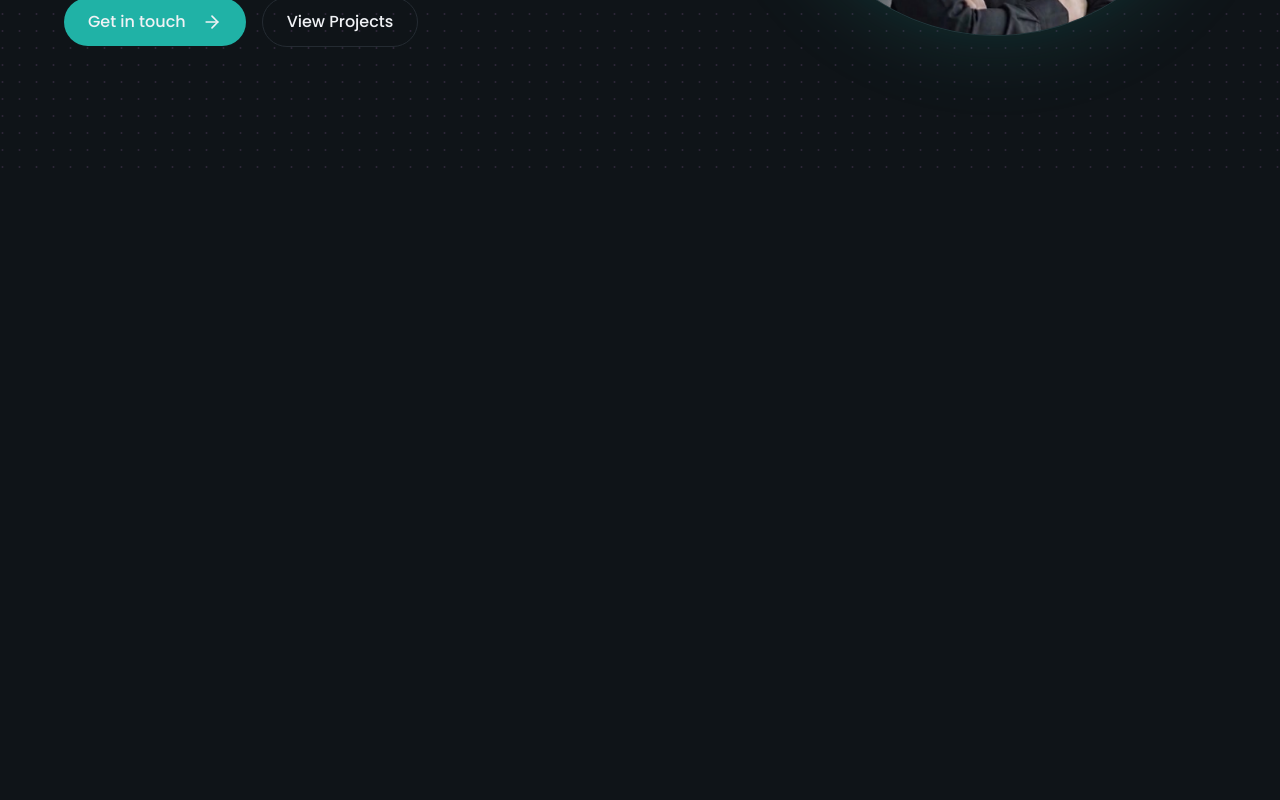
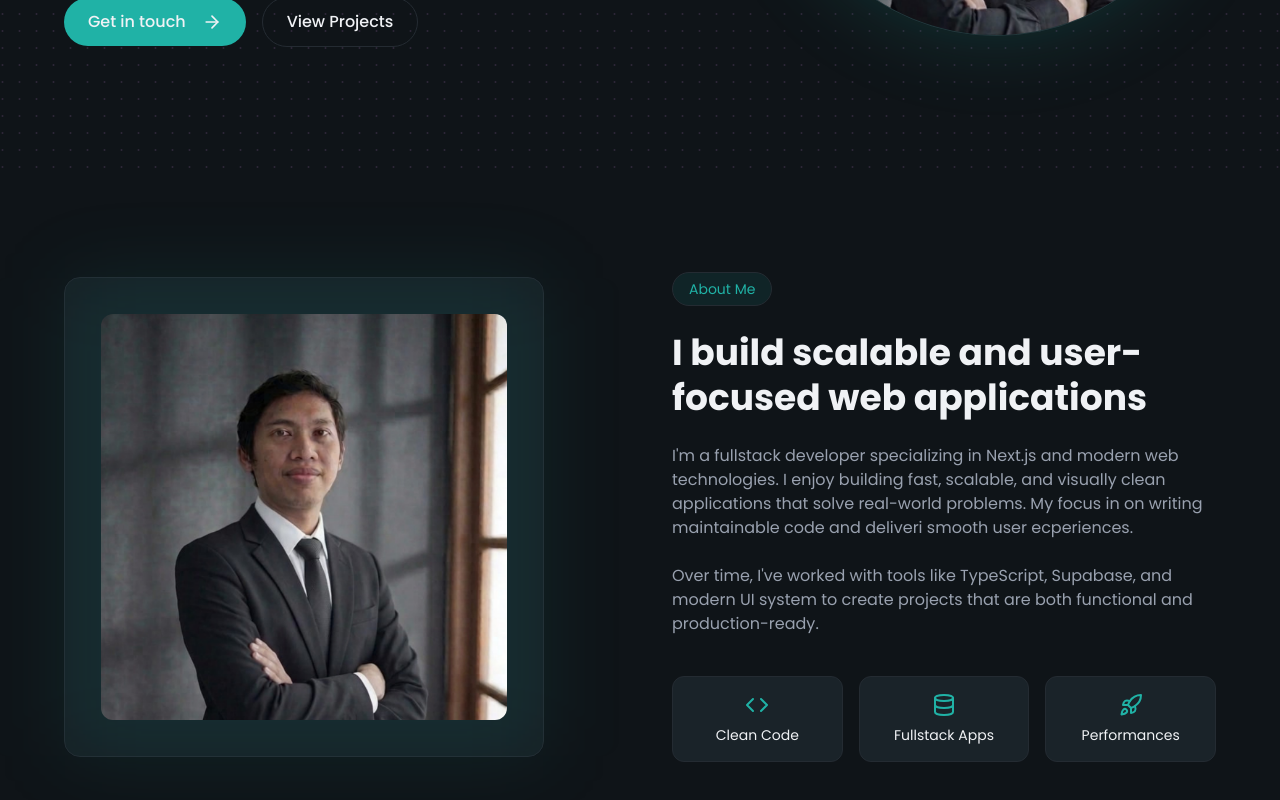
Before and after one commit to saepudinasep/my-portfolio, a Next.js app: page / in a window 1280 px wide. Shown: the part 624-1424 px from the top of the page. Before the commit the page ends 800 px from the top, so only its background shows below. Built offline with nearby package versions, Linux system fonts and the light colour scheme.

Commit message:
[ADD] Building the About Section

```diff
--- a/src/app/page.tsx
+++ b/src/app/page.tsx
@@ -1,5 +1,11 @@
+import AboutSection from '@/sections/AboutSection';
 import HeroSection from '@/sections/HeroSection';
 
 export default function Home() {
-  return <HeroSection />;
+  return (
+    <>
+      <HeroSection />
+      <AboutSection />
+    </>
+  );
 }
--- /dev/null
+++ b/src/sections/AboutSection.tsx
@@ -0,0 +1,63 @@
+import Image from 'next/image';
+import React from 'react';
+import { LuCode, LuDatabase, LuRocket } from 'react-icons/lu';
+
+export default function AboutSection() {
+  return (
+    <section id='about' className='py-24 overflow-hidden relative'>
+      {/* background glow */}
+      <div className='absolute top-1/4 left-1/2 -transalte-x-1/2 w-80 h-80 rounded-full blur-3xl' />
+      <div className='w-[90%] mx-auto grid grid-cols-1 lg:grid-cols-2 gap-16 items-center'>
+        {/* leftside */}
+        <div className='flex justify-center lg:justify-start'>
+          <div className='relative w-85 h-85 md:w-120 md:h-120 rounded-2xl bg-surface/80 backdrop-blur-md border border-border flex items-center justify-center'>
+            <div className='absolute inset-0 rounded-2xl bg-primary/10 blur-2xl' />
+            <div className='w-[85%] h-[85%] relative'>
+              <Image
+                fill
+                src='/images/about.png'
+                alt='About Me'
+                className='z-10 object-cover rounded-xl'
+              />
+            </div>
+          </div>
+        </div>
+
+        {/* rightside */}
+        <div className='space-y-6'>
+          <span className='text-sm text-primary bg-primary/10 px-4 py-1.5 rounded-full border border-border inline-block'>
+            About Me
+          </span>
+
+          <h2 className='text-3xl md:text-4xl font-bold text-text leading-tight'>
+            I build scalable and user-focused web applications
+          </h2>
+
+          <p className='text-gray-400 max-w-xl'>
+            I&apos;m a fullstack developer specializing in Next.js and modern web technologies. I
+            enjoy building fast, scalable, and visually clean applications that solve real-world
+            problems. My focus in on writing maintainable code and deliveri smooth user ecperiences.
+          </p>
+          <p className='text-gray-400 max-w-xl'>
+            Over time, I&apos;ve worked with tools like TypeScript, Supabase, and modern UI system
+            to create projects that are both functional and production-ready.
+          </p>
+          <div className='grid grid-cols-1 sm:grid-cols-3 gap-4 pt-4'>
+            <div className='p-4 rounded-xl bg-surface border border-border text-center'>
+              <LuCode className='mx-auto mb-2 text-primary w-6 h-6' />
+              <p className='text-text text-sm'>Clean Code</p>
+            </div>
+            <div className='p-4 rounded-xl bg-surface border border-border text-center'>
+              <LuDatabase className='mx-auto mb-2 text-primary w-6 h-6' />
+              <p className='text-text text-sm'>Fullstack Apps</p>
+            </div>
+            <div className='p-4 rounded-xl bg-surface border border-border text-center'>
+              <LuRocket className='mx-auto mb-2 text-primary w-6 h-6' />
+              <p className='text-text text-sm'>Performances</p>
+            </div>
+          </div>
+        </div>
+      </div>
+    </section>
+  );
+}
```
